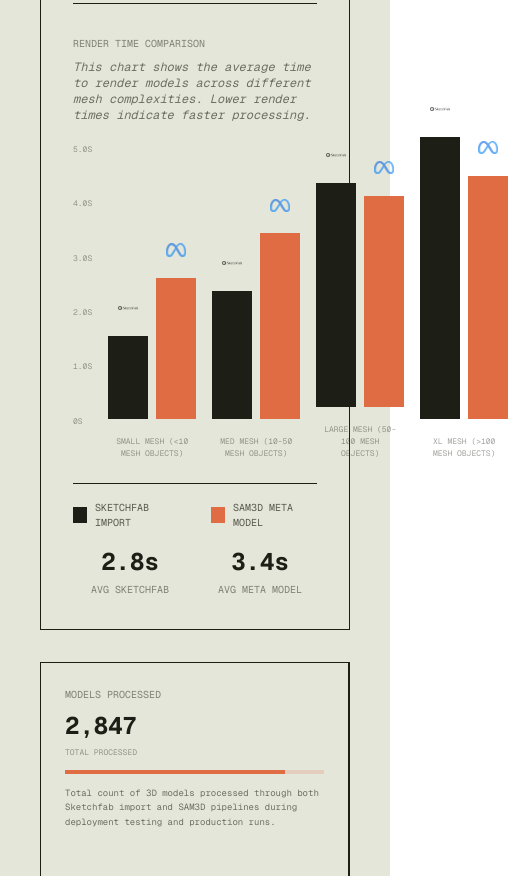
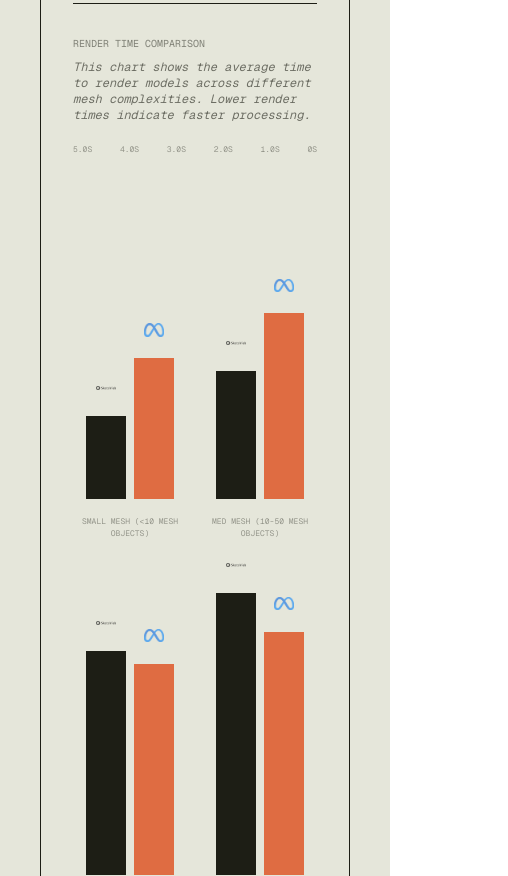
Before and after one commit to devp19/Mesh, a Next.js app in the folder main/: page / in a window 390 px wide. Shown: the part 3380-4256 px from the top of the page, 508 px wide, since content can reach past the window. Built offline with nearby package versions, Linux system fonts and the light colour scheme.

Commit message:
metadata + graph view

```diff
--- a/main/src/app/layout.tsx
+++ b/main/src/app/layout.tsx
@@ -13,7 +13,7 @@ const geistMono = Geist_Mono({
 });
 
 export const metadata: Metadata = {
-  title: "VisionView — 3D Model Generator",
+  title: "Mesh — Coordination Layer for GeoSpatial Data",
   description: "Fast, verifiable, and trust-minimized 3D model processing",
   icons: {
     icon: '/logo.png',
--- a/main/src/app/page.tsx
+++ b/main/src/app/page.tsx
@@ -278,7 +278,7 @@ export default function Home() {
               </h3>
 
               {/* Combined Bar Graph - Sketchfab Import vs SAM3D META Model */}
-              <div className="border border-[#1D1E15] mb-8">
+              <div className="border border-[#1D1E15] mb-8 overflow-hidden">
                 <div className="p-8">
                   {/* Explanation Section */}
                   <div className="mb-8 pb-6 border-b border-[#1D1E15]">
@@ -302,9 +302,9 @@ export default function Home() {
                       This chart shows the average time to render models across different mesh complexities. Lower render times indicate faster processing.
                     </p>
                   </div>
-                  <div className="flex gap-4 mb-6">
+                  <div className="flex flex-col md:flex-row gap-4 mb-6">
                     {/* Y-Axis */}
-                    <div className="flex flex-col justify-between h-80 text-[8px] uppercase opacity-40 pt-1 pb-8">
+                    <div className="flex flex-row md:flex-col justify-between md:h-80 text-[8px] uppercase opacity-40 pt-1 pb-2 md:pb-8 md:pr-2 gap-2 md:gap-0">
                       <span>5.0s</span>
                       <span>4.0s</span>
                       <span>3.0s</span>
@@ -314,7 +314,7 @@ export default function Home() {
                     </div>
 
                     {/* Chart Bars */}
-                    <div className="flex-1 h-80 flex items-end gap-4 relative">
+                    <div className="flex-1 h-80 flex flex-wrap md:flex-nowrap items-end gap-4 relative">
                       {[
                         { label: 'Small Mesh (<10 mesh objects)', sketchfab: 1.3, meta: 2.2 },
                         { label: 'Med Mesh (10-50 mesh objects)', sketchfab: 2.0, meta: 2.9 },
```
